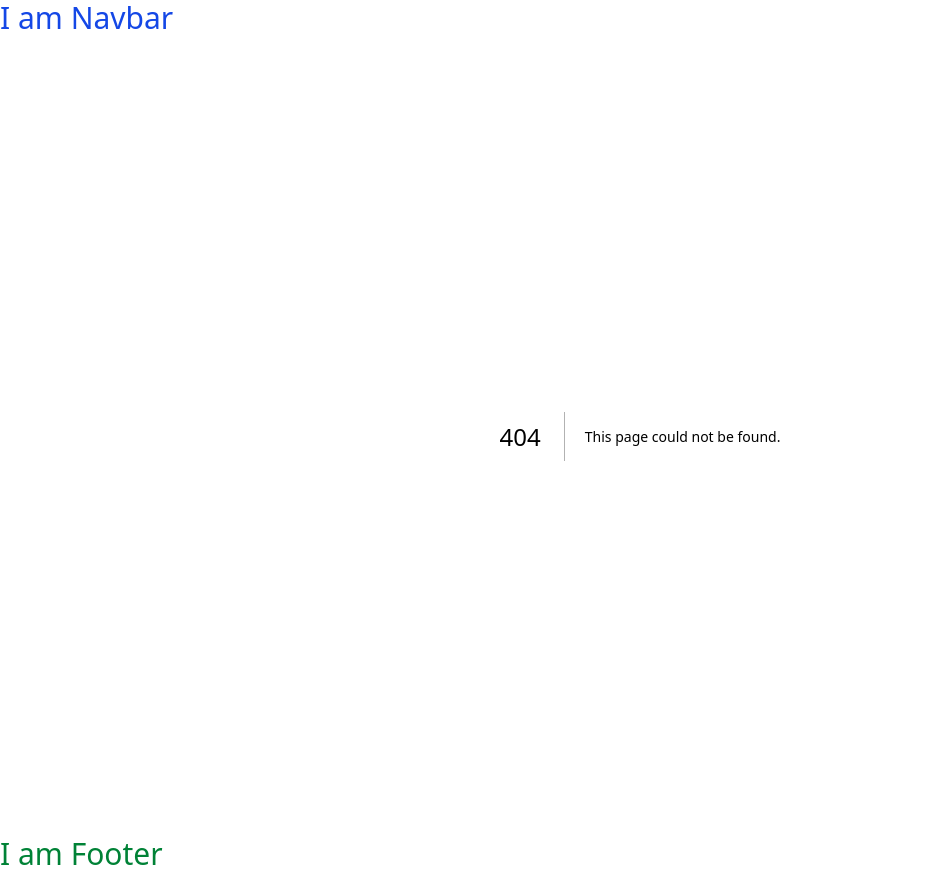
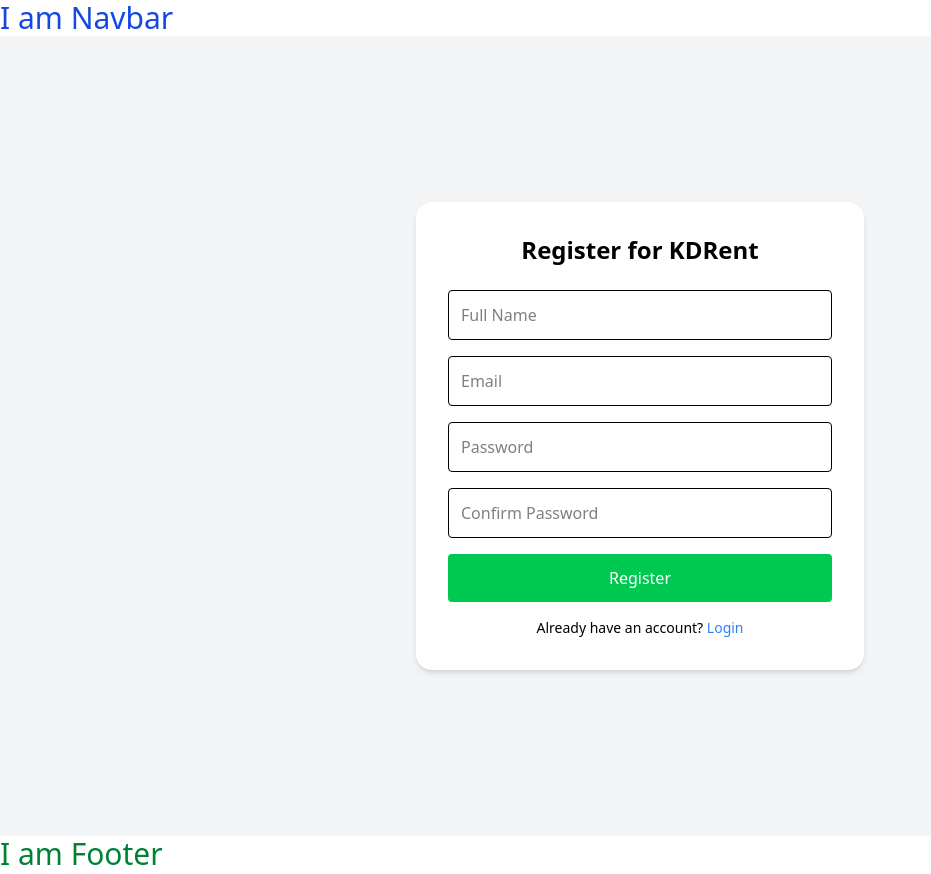
Before and after one commit to yourvinii/KDRent-Manage-Rent.-Simplified., a Next.js app in the folder frontend/: page /register in a window 1280 px wide. Before the commit this address had no page. Shown: the whole page, without its empty margins (0-931 px from the left). Built offline with nearby package versions, Linux system fonts and the light colour scheme.

Commit message:
add auth screens and routing structure (login/register)

```diff
--- a/frontend/app/(auth)/login/page.js
+++ b/frontend/app/(auth)/login/page.js
@@ -0,0 +1,42 @@
+// app/(auth)/login/page.jsx
+import AuthLayout from "@/components/layout/AuthLayout";
+import Link from "next/link";
+
+export default function LoginPage() {
+  return (
+    <AuthLayout>
+      <h2 className="text-2xl font-bold mb-6 text-center">Login to KDRent</h2>
+      <form className="space-y-4">
+        {/* Email Input */}
+        <input
+          type="email"
+          placeholder="Email"
+          className="w-full p-3 border rounded focus:outline-none focus:ring-2 focus:ring-blue-400"
+        />
+
+        {/* Password Input */}
+        <input
+          type="password"
+          placeholder="Password"
+          className="w-full p-3 border rounded focus:outline-none focus:ring-2 focus:ring-blue-400"
+        />
+
+        {/* Login Button */}
+        <button
+          type="submit"
+          className="w-full p-3 bg-blue-500 text-white rounded hover:bg-blue-600 transition"
+        >
+          Login
+        </button>
+      </form>
+
+      {/* Link to Register */}
+      <p className="mt-4 text-center text-sm">
+        Don't have an account?{" "}
+        <Link href="/register" className="text-blue-500 hover:underline">
+          Register
+        </Link>
+      </p>
+    </AuthLayout>
+  );
+}
--- /dev/null
+++ b/frontend/app/(auth)/register/page.js
@@ -0,0 +1,56 @@
+// app/(auth)/register/page.jsx
+import AuthLayout from "@/components/layout/AuthLayout";
+import Link from "next/link";
+
+export default function RegisterPage() {
+  return (
+    <AuthLayout>
+      <h2 className="text-2xl font-bold mb-6 text-center">Register for KDRent</h2>
+      <form className="space-y-4">
+        {/* Name Input */}
+        <input
+          type="text"
+          placeholder="Full Name"
+          className="w-full p-3 border rounded focus:outline-none focus:ring-2 focus:ring-blue-400"
+        />
+
+        {/* Email Input */}
+        <input
+          type="email"
+          placeholder="Email"
+          className="w-full p-3 border rounded focus:outline-none focus:ring-2 focus:ring-blue-400"
+        />
+
+        {/* Password Input */}
+        <input
+          type="password"
+          placeholder="Password"
+          className="w-full p-3 border rounded focus:outline-none focus:ring-2 focus:ring-blue-400"
+        />
+
+        {/* Confirm Password Input */}
+        <input
+          type="password"
+          placeholder="Confirm Password"
+          className="w-full p-3 border rounded focus:outline-none focus:ring-2 focus:ring-blue-400"
+        />
+
+        {/* Register Button */}
+        <button
+          type="submit"
+          className="w-full p-3 bg-green-500 text-white rounded hover:bg-green-600 transition"
+        >
+          Register
+        </button>
+      </form>
+
+      {/* Link to Login */}
+      <p className="mt-4 text-center text-sm">
+        Already have an account?{" "}
+        <Link href="/login" className="text-blue-500 hover:underline">
+          Login
+        </Link>
+      </p>
+    </AuthLayout>
+  );
+}
```
